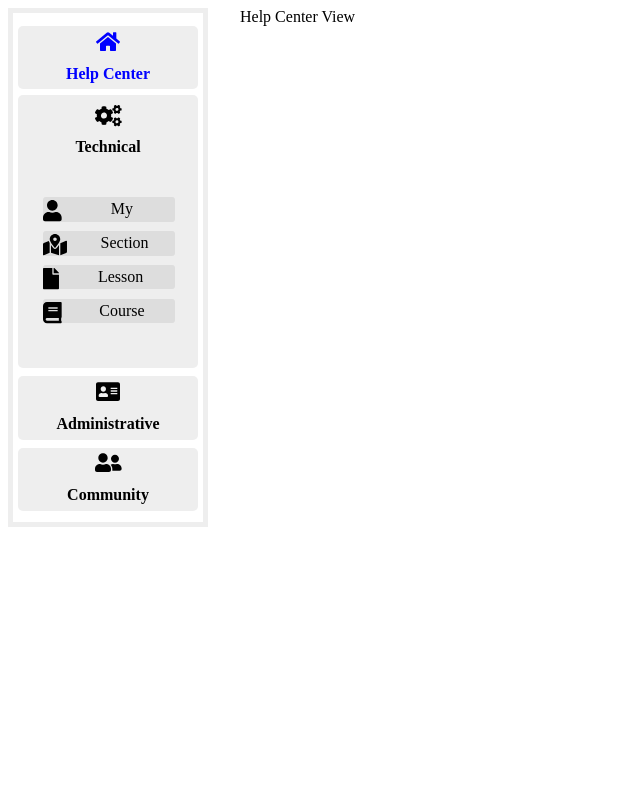
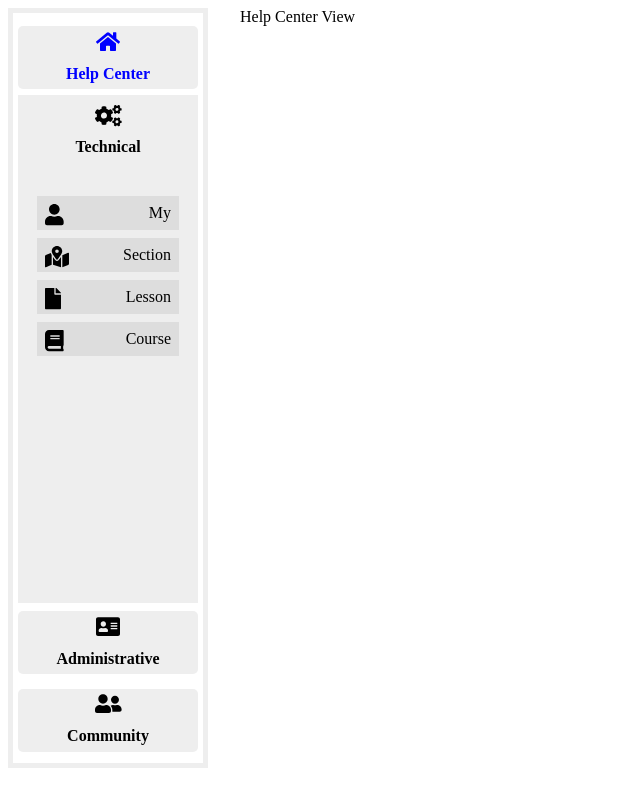
Before and after one commit to nakov/Unified-Support-System, a React (Create React App) app in the folder src/help-center-front-end/: page / in a window 1280 px wide. Shown: the whole page, without its empty margins (0-640 px from the left). Built offline with nearby package versions, Linux system fonts and the light colour scheme.

Commit message:
Navigation Fixes

```diff
--- a/src/help-center-front-end/src/App.css
+++ b/src/help-center-front-end/src/App.css
@@ -2,4 +2,5 @@
     display: grid;
     grid-template-columns: 12.5rem auto;
     grid-gap: 2rem;
+    min-height: 95vh;
 }
--- a/src/help-center-front-end/src/components/navigation/SideNavigation.css
+++ b/src/help-center-front-end/src/components/navigation/SideNavigation.css
@@ -1,6 +1,8 @@
 .help-center__nav {
     border: 5px solid #eee;
     padding: 0.3rem;
+    display: flex;
+    flex-direction: column;
 }
 
 .help-center__nav a {
--- a/src/help-center-front-end/src/components/navigation/panels/TechnicalPanel.css
+++ b/src/help-center-front-end/src/components/navigation/panels/TechnicalPanel.css
@@ -1,7 +1,7 @@
 .help-center__nav__technical-panel {
     background: #eee;
-    border-radius: 5px;
     padding: 0.6rem;
+    flex-grow: 2;
 }
 
 .help-center__nav__technical-panel ul {
@@ -10,12 +10,10 @@
 
 .help-center__nav__technical-panel li {
     list-style-type: none;
-    border-radius: 3px;
     background: #ddd;
-    width: calc(100% - 10px);
-    padding: 0.2rem 0;
-    text-align: center;
-    margin: 0.6rem 0.4rem;
+    padding: 0.5rem;
+    text-align: right;
+    margin: 0.5rem 0;
 }
 
 .help-center__nav__technical-panel li:hover {
@@ -32,5 +30,5 @@
 
 .help-center__nav__technical-panel svg {
     display: block;
-    margin: auto;
+    margin: 0 auto;
 }
```
